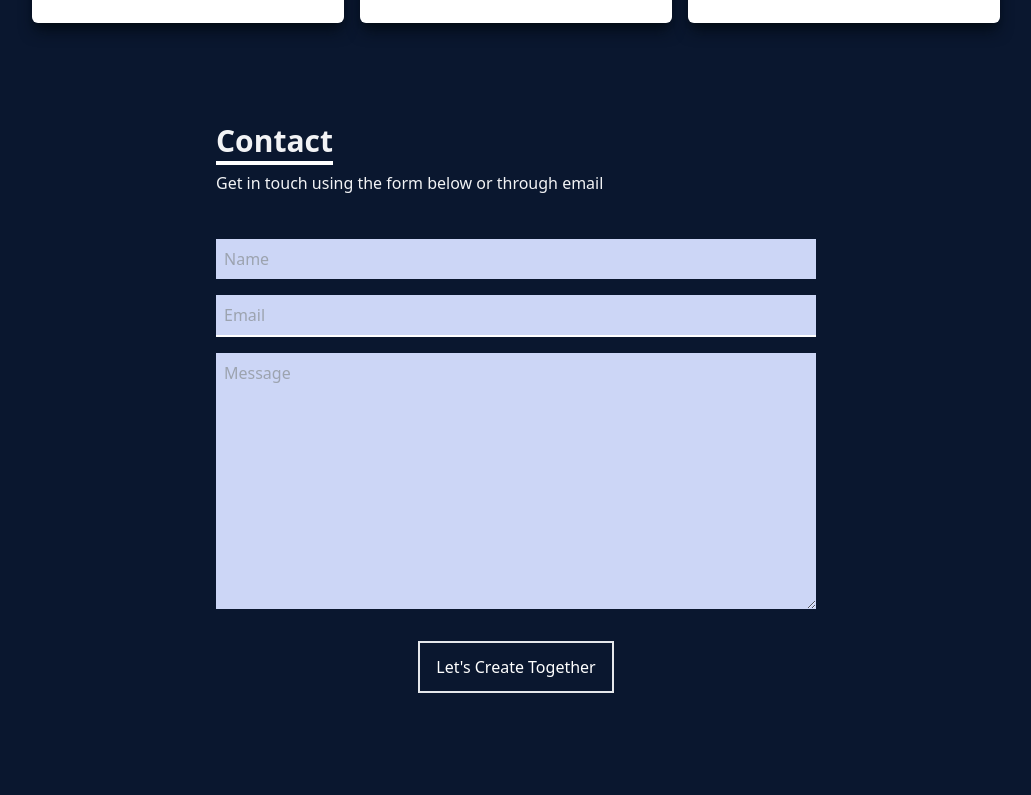
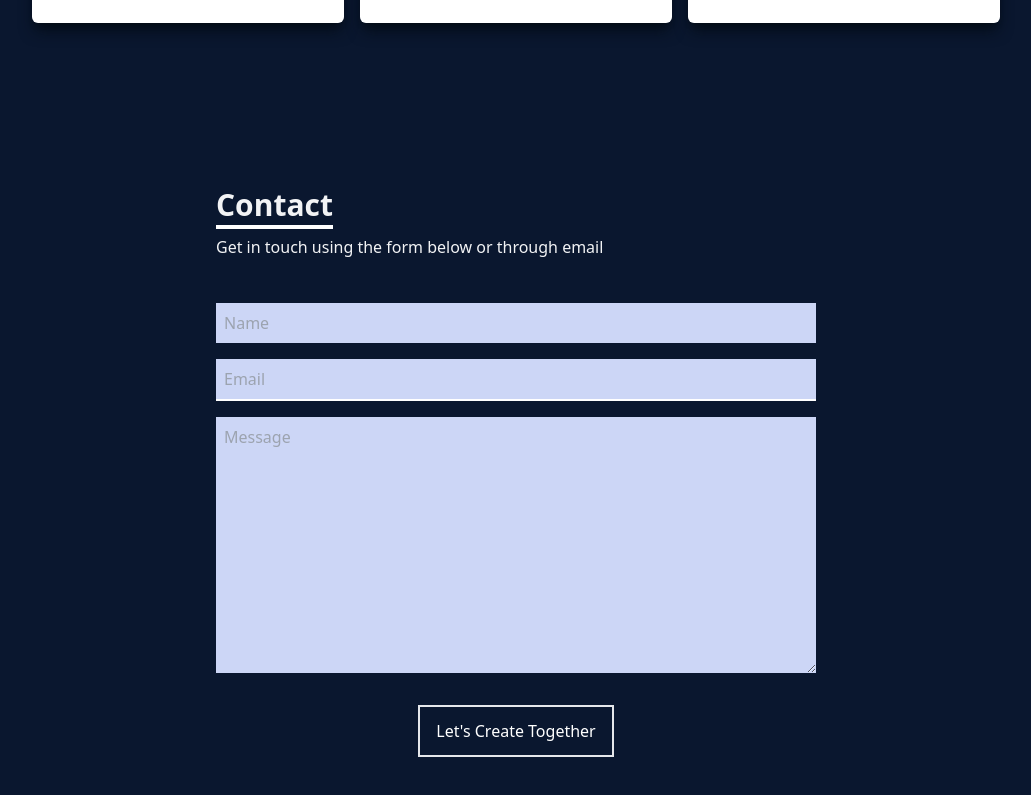
Before and after one commit to antongulin/anton.qa, a React (Create React App) app: page / in a window 1280 px wide. Shown: the part 3893-4688 px from the top of the page, without its empty margins (124-1155 px from the left). Built offline with nearby package versions, Linux system fonts and the light colour scheme.

Commit message:
Fix Contacts layout issue

```diff
--- a/src/components/Contact.jsx
+++ b/src/components/Contact.jsx
@@ -4,7 +4,7 @@ const Contact = () => {
   return (
     <div
       name="contacts"
-      className="w-full h-screen bg-[#0a172f] flex justify-center item-center p-4"
+      className="w-full h-screen bg-[#0a172f] flex justify-center item-center p-4 pt-[80px]"
     >
       <form
         method="POST"
```
